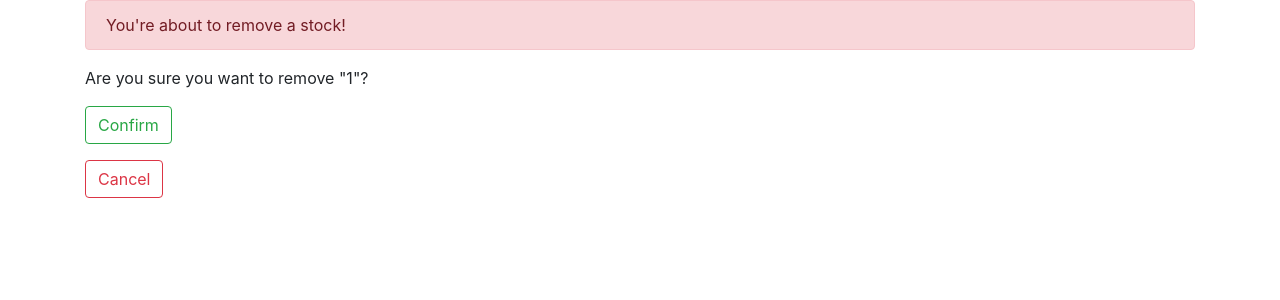
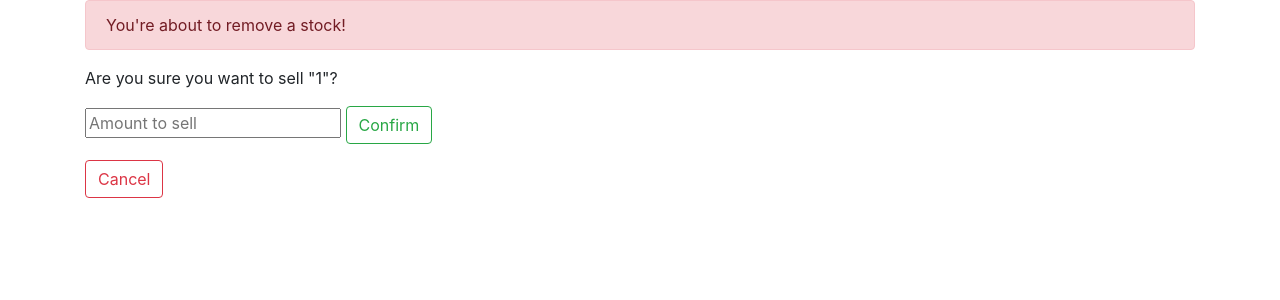
Before and after one commit to PaperTrader/PaperTrader, a Django app: page /delete-portfolio-stock/1 in a window 1280 px wide. Shown: the top 300 px of the page. Run offline with Django 3.2, Linux system fonts and the light colour scheme; some libraries are stand-ins or nearby versions.

Commit message:
Ability to sell stock
Can enter an amount to sell and it reflects in balance. Throws an excption when not enough stock to sell

```diff
--- a/PaperTrader/PaperTrader/urls.py
+++ b/PaperTrader/PaperTrader/urls.py
@@ -27,7 +27,7 @@ urlpatterns = [
     path('create-stock/', PaperTraderApp.views.CreateStockView.as_view(), name="stock-new"),
     path('delete-stock/<int:pk>', PaperTraderApp.views.DeleteStockView.as_view(), name="stock-delete"),
     path('delete-portfolio-stock/<str:key>', delete_from_portfolio, name="portfolio-remove"),
-    path('remove-stock-response/<str:key>', remove_stock_response, name="remove-stock-response"),
+    path('sell-stock-response/<str:key>', sell_stock_response, name="sell-stock-response"),
 
     #path('portfolio', PaperTraderApp.views.PortfolioView.as_view(), name="portfolio"),
     path('portfolio', getPortfolio, name="portfolio"),
--- a/PaperTrader/PaperTraderApp/Portfolio/Portfolio.py
+++ b/PaperTrader/PaperTraderApp/Portfolio/Portfolio.py
@@ -1,5 +1,5 @@
 from PaperTraderApp.Balance.Balance import Balance
-from PaperTraderApp.models import PortfolioModel
+
 class Portfolio:
     def __init__(self, user):
         self.__balance = Balance()
--- a/PaperTrader/PaperTraderApp/templates/portfolio_stock_confirm_remove.html
+++ b/PaperTrader/PaperTraderApp/templates/portfolio_stock_confirm_remove.html
@@ -3,9 +3,10 @@
 	<div class="alert alert-danger" role="alert">
 	You're about to remove a stock!
 	</div>
-	<form action="{% url "remove-stock-response" key=key %}" method="POST">
+	<form action="{% url "sell-stock-response" key=key %}" method="POST">
 		{% csrf_token %}
-	    <p>Are you sure you want to remove "{{ key }}"?</p>
+	    <p>Are you sure you want to sell "{{ key }}"?</p>
+	    <input type="number" placeholder="Amount to sell" name="amount" />
 	    <input class="btn btn-outline-success" type="submit" value="Confirm"/>
 	</form>
 	    <a class="btn btn-outline-danger" href="{% url "portfolio" %}">Cancel</a>
--- a/PaperTrader/PaperTraderApp/views.py
+++ b/PaperTrader/PaperTraderApp/views.py
@@ -95,18 +95,21 @@ def delete_from_portfolio(request, key):
 
     return render(request, 'portfolio_stock_confirm_remove.html', {'key' : key})
 
-def remove_stock_response(request, key):
+def sell_stock_response(request, key):
     if request.method != 'POST':
         print("Error, request should be of type post in a form")
         return HttpResponseRedirect("/portfolio")
 
+    if request.POST.get('amount', False):
+        amount = int(request.POST['amount'])
+
+    stock = StockModel.objects.get(symbol=key)
+    stockFactory = StockFactory()
+    stockObj = stockFactory.getStockObject(stock.symbol)
+
     portfolio = PortfolioModel.objects.get_or_create(pk=request.user.id)[0]
-    current_stocks = portfolio.get_stocks()
-    del current_stocks[key]
-    portfolio.set_stocks(current_stocks)
-    portfolio.save()
-    stocks = portfolio.get_stocks()
-    balance = portfolio.get_balance()
+    portfolio.sell(stockObj, amount)
+
 
     return HttpResponseRedirect("/portfolio")
 
```
Also changed, not shown: PaperTrader/PaperTraderApp/models.py (+20 -0 lines), PaperTrader/db.sqlite3.
